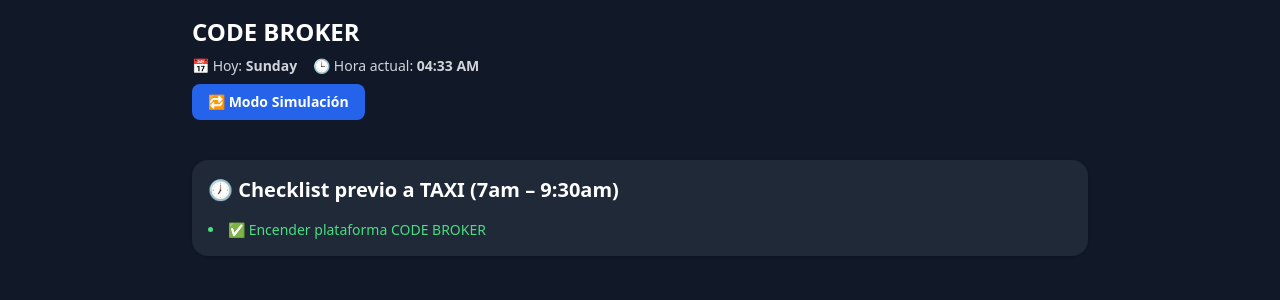
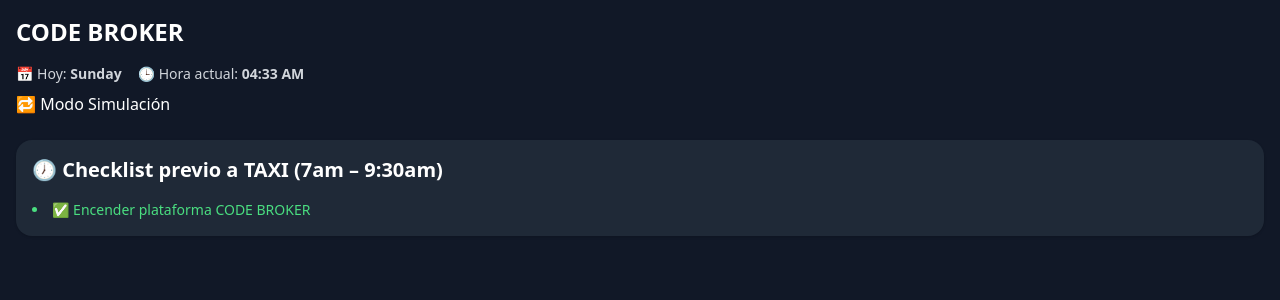
Before and after one commit to cerebrotrading/code-broker, a React (Vite) app: page / in a window 1280 px wide. Shown: the top 300 px of the page. Built offline with nearby package versions, Linux system fonts and the light colour scheme.

Commit message:
Update App.jsx

```diff
--- a/src/App.jsx
+++ b/src/App.jsx
@@ -1,51 +1,47 @@
-import React, { useState } from 'react';
-import ScheduleInfo from './ScheduleInfo.jsx';
-import ChecklistMorning from './ChecklistMorning.jsx';
+import React, { useState, useEffect } from 'react';
+import ScheduleInfo from './ScheduleInfo';
+import ChecklistMorning from './ChecklistMorning';
 
 const App = () => {
   const [simulacionActiva, setSimulacionActiva] = useState(false);
 
-  const toggleSimulacion = () => {
-    setSimulacionActiva(!simulacionActiva);
-  };
+  // 🔁 Activar simulación automáticamente si es día hábil entre 7:00 y 15:30
+  useEffect(() => {
+    const now = new Date();
+    const hour = now.getHours();
+    const isWeekday = now.getDay() >= 1 && now.getDay() <= 5;
+
+    if (isWeekday && hour >= 7 && hour <= 15) {
+      setSimulacionActiva(true);
+    }
+  }, []);
 
   return (
-    <div className="bg-gray-900 text-white min-h-screen p-4 font-sans">
-      <div className="max-w-4xl mx-auto">
-        <h1 className="text-2xl font-bold mb-2">CODE BROKER</h1>
+    <div className="min-h-screen bg-gray-900 text-white p-4">
+      <h1 className="text-2xl font-bold mb-4">CODE BROKER</h1>
       <ScheduleInfo />
 
-        <button
-          onClick={toggleSimulacion}
-          className={`px-4 py-2 rounded-lg text-sm font-bold mb-4 ${
-            simulacionActiva ? 'bg-green-600' : 'bg-blue-600'
-          }`}
-        >
-          {simulacionActiva ? '🟢 Simulación Activa' : '🔁 Modo Simulación'}
-        </button>
-
-        {simulacionActiva && (
-          <div className="bg-gray-800 p-4 rounded-lg mb-6">
-            <h2 className="text-lg font-semibold mb-2">Simulación en Curso</h2>
+      {simulacionActiva ? (
+        <>
+          <p className="mb-4">🟢 <strong>Simulación Activa</strong></p>
+          <p className="mb-2">Simulación en Curso</p>
           <p>Aquí puedes ver el estado simulado de los activos:</p>
-            <ul className="mt-2 list-disc list-inside text-sm">
+          <ul className="list-disc list-inside mb-6">
             <li><strong>META</strong> – simulación de precio activa</li>
             <li><strong>NVDA</strong> – monitoreo en curso</li>
             <li><strong>AMD</strong> – estrategia inactiva</li>
           </ul>
-            {/* Aquí puedes renderizar gráficos ficticios o datos de ejemplo */}
-            <div className="grid grid-cols-1 md:grid-cols-3 gap-4 mt-4 text-center">
-              <div className="bg-gray-700 p-3 rounded-xl">📈 META – Gráfico simulado</div>
-              <div className="bg-gray-700 p-3 rounded-xl">📊 NVDA – Gráfico simulado</div>
-              <div className="bg-gray-700 p-3 rounded-xl">📉 AMD – Gráfico simulado</div>
+          <div className="grid grid-cols-1 md:grid-cols-3 gap-4 mb-6">
+            <div className="bg-gray-800 p-4 rounded-lg">📈 META – Gráfico simulado</div>
+            <div className="bg-gray-800 p-4 rounded-lg">📊 NVDA – Gráfico simulado</div>
+            <div className="bg-gray-800 p-4 rounded-lg">📉 AMD – Gráfico simulado</div>
           </div>
-          </div>
+        </>
+      ) : (
+        <p className="mb-6">🔁 Modo Simulación</p>
       )}
 
-        {/* Otros componentes */}
       <ChecklistMorning />
-        {/* Puedes añadir más módulos aquí */}
-      </div>
     </div>
   );
 };
```
Lines whose indentation alone changed are shown as unchanged.
